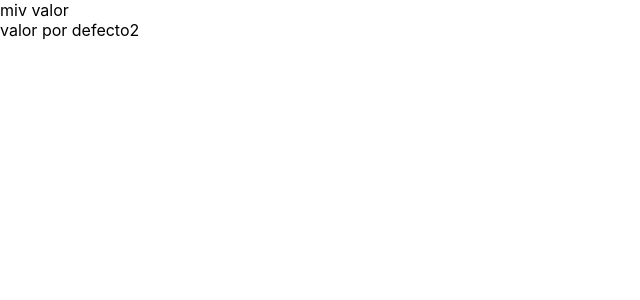
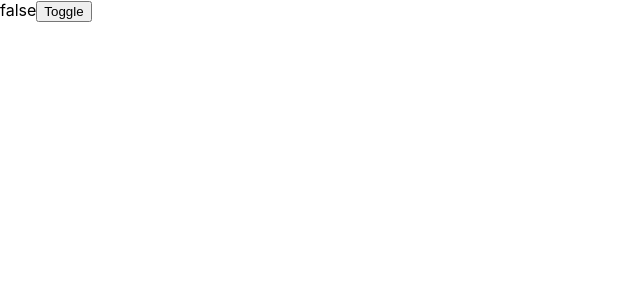
Before and after one commit to drbv27/React-Context, a React (Create React App) app: page / in a window 1280 px wide. Shown: the top 300 px of the page, without its empty margins (0-640 px from the left). Built offline with nearby package versions, Linux system fonts and the light colour scheme.

Commit message:
updating context

```diff
--- a/src/App.js
+++ b/src/App.js
@@ -1,32 +1,30 @@
-import { createContext, useContext } from "react";
+import { createContext, useContext, useState } from "react";
 
-const ContextDefault = createContext("valor por defecto");
-const Context2 = createContext("valor por defecto2");
+const Context = createContext({ valor: false, toggle: () => {} });
 
-const DefaultProvider = ({ children }) => {
+const Provider = ({ children }) => {
+  const [valor, setValor] = useState(false);
+  const value = {
+    valor,
+    toggle: () => setValor(!valor),
+  };
+  return <Context.Provider value={value}>{children}</Context.Provider>;
+};
+const Componente = () => {
+  const { valor, toggle } = useContext(Context);
+
   return (
-    <ContextDefault.Provider value={"miv valor"}>
-      {children}
-    </ContextDefault.Provider>
+    <div>
+      <label>{valor.toString()}</label>
+      <button onClick={toggle}>Toggle</button>
+    </div>
   );
 };
-
-const Contenido = () => {
-  const ctx = useContext(ContextDefault);
-  return <div>{ctx}</div>;
-};
-
-const Contenido2 = () => {
-  const ctx = useContext(Context2);
-  return <div>{ctx}</div>;
-};
-
 function App() {
   return (
-    <DefaultProvider>
-      <Contenido />
-      <Contenido2 />
-    </DefaultProvider>
+    <Provider>
+      <Componente />
+    </Provider>
   );
 }
 
```
Also changed, not shown: src/1-intro.js (added, +33 -0 lines).
